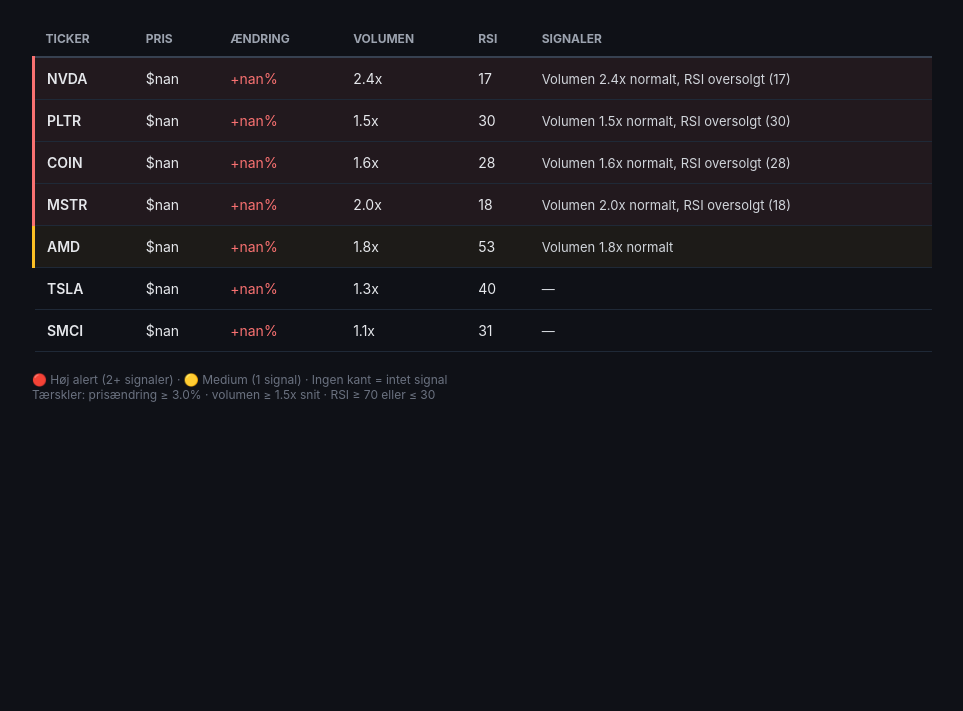
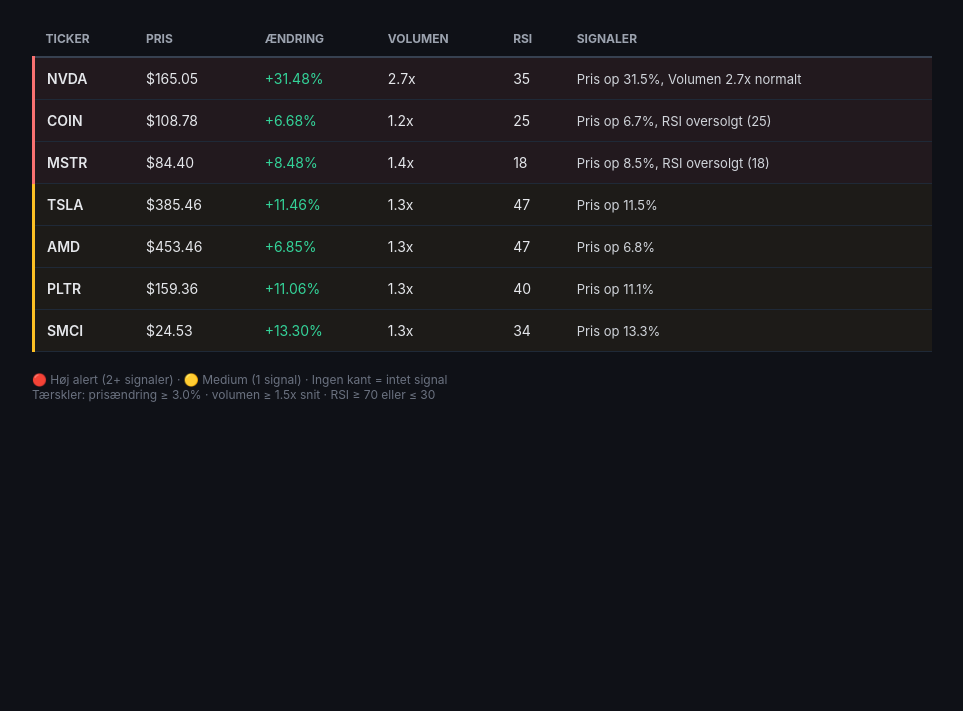
Before and after one commit to jonaskallmayer-cmyk/Stock-monitor, a plain HTML site: page index.html in a window 1280 px wide. Shown: the part 89-800 px from the top of the page, without its empty margins (158-1121 px from the left). Drawn offline with Linux system fonts and the light colour scheme.

Commit message:
deploy: 73c3413c51cdaa417ef7cde16b9e26f3617de445

```diff
--- a/index.html
+++ b/index.html
@@ -37,7 +37,7 @@
 </head>
 <body>
     <h1>📊 Aktie-overvågning</h1>
-    <div class="timestamp">Sidst opdateret: 21-11-2026 02:05:26</div>
+    <div class="timestamp">Sidst opdateret: 24-11-2026 00:38:00</div>
     <table>
         <tr>
             <th>Ticker</th>
@@ -50,59 +50,59 @@
 
         <tr class="alert-high">
             <td class="ticker">NVDA</td>
-            <td>$nan</td>
-            <td class="negative">+nan%</td>
-            <td>2.4x</td>
-            <td>17</td>
-            <td class="signals">Volumen 2.4x normalt, RSI oversolgt (17)</td>
-        </tr>
-        <tr class="alert-high">
-            <td class="ticker">PLTR</td>
-            <td>$nan</td>
-            <td class="negative">+nan%</td>
-            <td>1.5x</td>
-            <td>30</td>
-            <td class="signals">Volumen 1.5x normalt, RSI oversolgt (30)</td>
+            <td>$165.05</td>
+            <td class="positive">+31.48%</td>
+            <td>2.7x</td>
+            <td>35</td>
+            <td class="signals">Pris op 31.5%, Volumen 2.7x normalt</td>
         </tr>
         <tr class="alert-high">
             <td class="ticker">COIN</td>
-            <td>$nan</td>
-            <td class="negative">+nan%</td>
-            <td>1.6x</td>
-            <td>28</td>
-            <td class="signals">Volumen 1.6x normalt, RSI oversolgt (28)</td>
+            <td>$108.78</td>
+            <td class="positive">+6.68%</td>
+            <td>1.2x</td>
+            <td>25</td>
+            <td class="signals">Pris op 6.7%, RSI oversolgt (25)</td>
         </tr>
         <tr class="alert-high">
             <td class="ticker">MSTR</td>
-            <td>$nan</td>
-            <td class="negative">+nan%</td>
-            <td>2.0x</td>
+            <td>$84.40</td>
+            <td class="positive">+8.48%</td>
+            <td>1.4x</td>
             <td>18</td>
-            <td class="signals">Volumen 2.0x normalt, RSI oversolgt (18)</td>
+            <td class="signals">Pris op 8.5%, RSI oversolgt (18)</td>
+        </tr>
+        <tr class="alert-medium">
+            <td class="ticker">TSLA</td>
+            <td>$385.46</td>
+            <td class="positive">+11.46%</td>
+            <td>1.3x</td>
+            <td>47</td>
+            <td class="signals">Pris op 11.5%</td>
         </tr>
         <tr class="alert-medium">
             <td class="ticker">AMD</td>
-            <td>$nan</td>
-            <td class="negative">+nan%</td>
-            <td>1.8x</td>
-            <td>53</td>
-            <td class="signals">Volumen 1.8x normalt</td>
+            <td>$453.46</td>
+            <td class="positive">+6.85%</td>
+            <td>1.3x</td>
+            <td>47</td>
+            <td class="signals">Pris op 6.8%</td>
         </tr>
-        <tr class="alert-none">
-            <td class="ticker">TSLA</td>
-            <td>$nan</td>
-            <td class="negative">+nan%</td>
+        <tr class="alert-medium">
+            <td class="ticker">PLTR</td>
+            <td>$159.36</td>
+            <td class="positive">+11.06%</td>
             <td>1.3x</td>
             <td>40</td>
-            <td class="signals">—</td>
+            <td class="signals">Pris op 11.1%</td>
         </tr>
-        <tr class="alert-none">
+        <tr class="alert-medium">
             <td class="ticker">SMCI</td>
-            <td>$nan</td>
-            <td class="negative">+nan%</td>
-            <td>1.1x</td>
-            <td>31</td>
-            <td class="signals">—</td>
+            <td>$24.53</td>
+            <td class="positive">+13.30%</td>
+            <td>1.3x</td>
+            <td>34</td>
+            <td class="signals">Pris op 13.3%</td>
         </tr>
     </table>
     <div class="legend">
```
